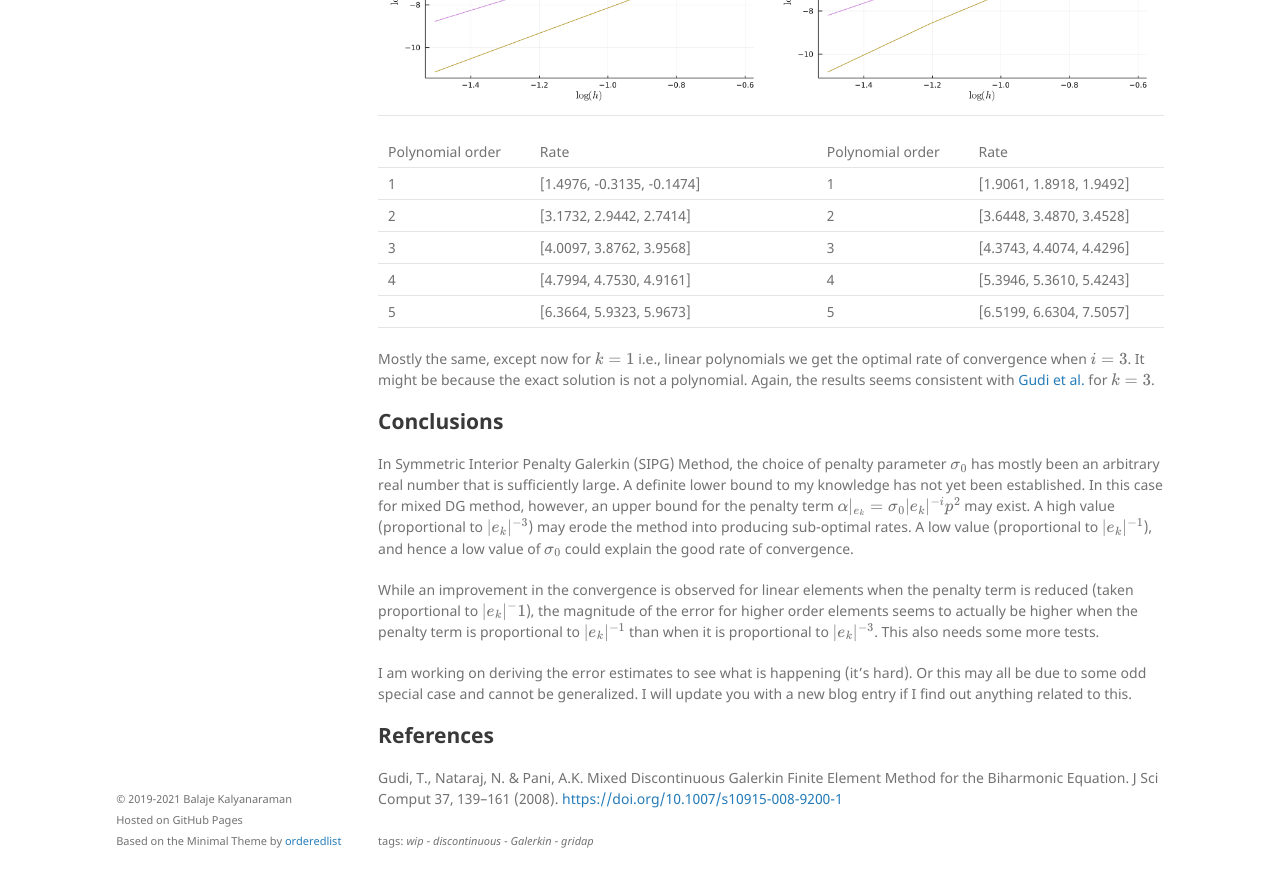
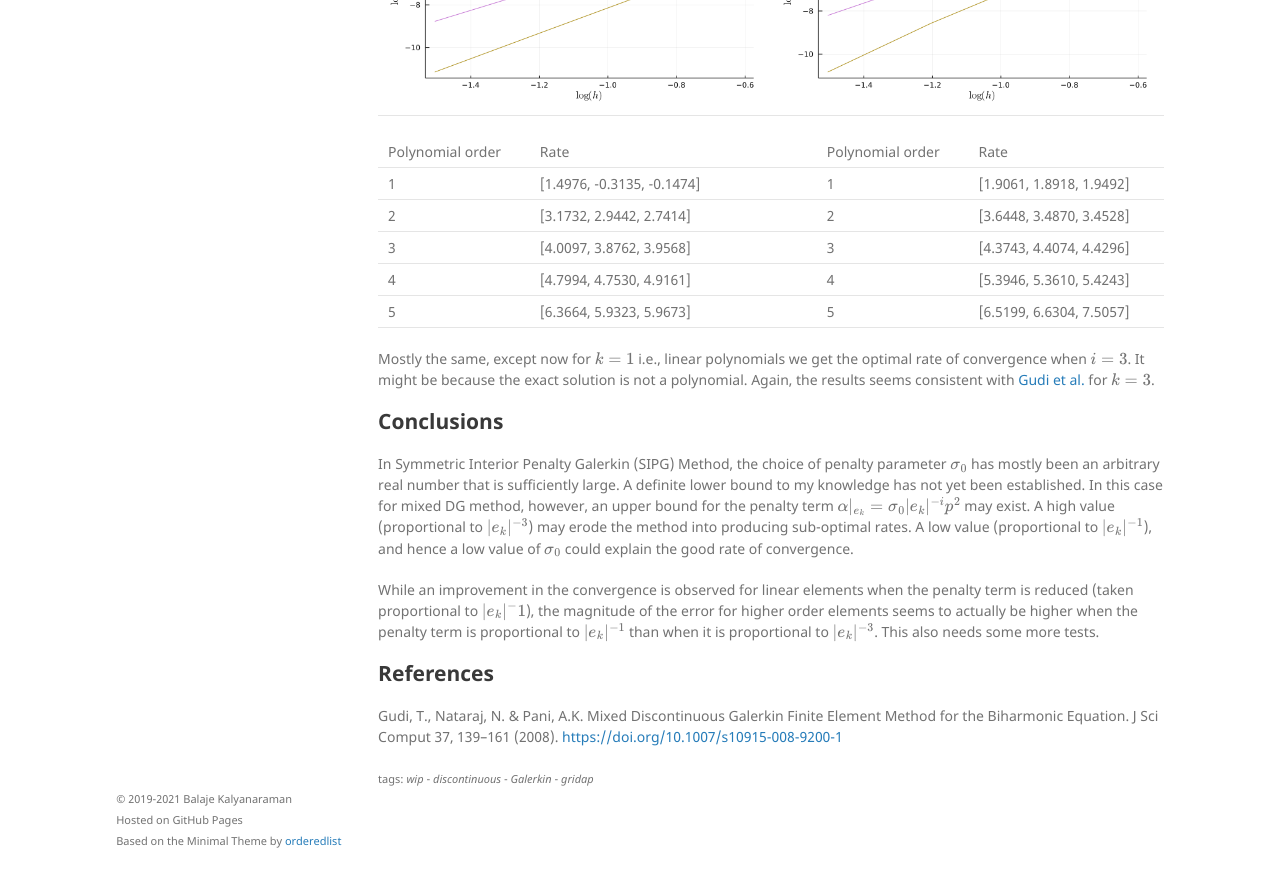
Before and after one commit to Balaje/balaje.github.io, a Jekyll site: the page built from _posts/2021-07-25-Mixed-DG-Biharmonic.md, in a window 1280 px wide and 900 px high, scrolled down 4163 px. Shown: the top 887 px of the window. Built offline with Jekyll 4.4.1, drawn with Linux system fonts in a browser that asks for light colours; nearby versions of some CDN libraries; some web fonts are replaced; formulas are drawn with MathJax 3.

Commit message:
Updates and clean-up of DG post 2

```diff
--- a/_posts/2021-07-25-Mixed-DG-Biharmonic.md
+++ b/_posts/2021-07-25-Mixed-DG-Biharmonic.md
@@ -340,11 +340,6 @@ seems to actually be higher when the penalty term is proportional to
 $$|e_k|^{-1}$$ than when it is proportional to $$|e_k|^{-3}$$. This
 also needs some more tests.
 
-I am working on deriving the error
-estimates to see what is happening (it's hard). Or this may all be due
-to some odd special case and cannot be generalized. I will update you
-with a new blog entry if I find out anything related to this.
-
 ## References
 
 Gudi, T., Nataraj, N. & Pani, A.K. Mixed Discontinuous Galerkin Finite
```
